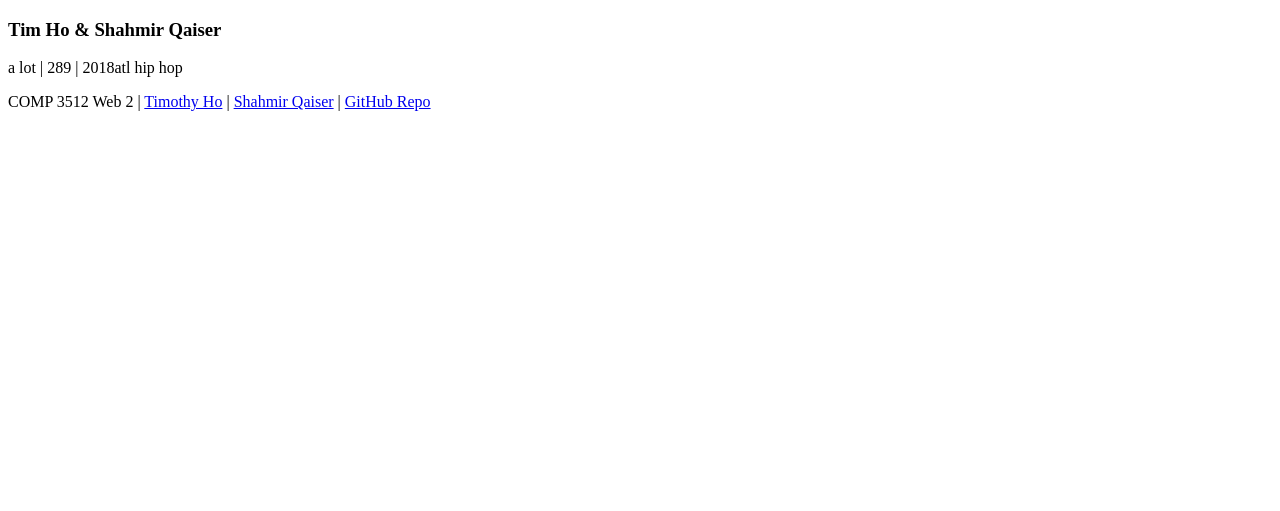
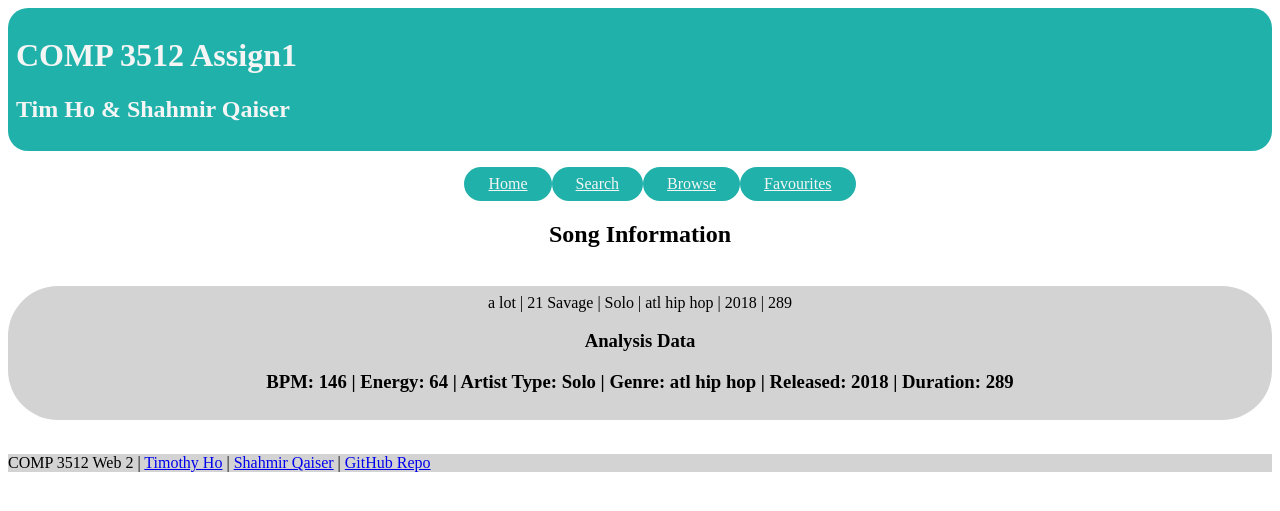
Before and after one commit to tho1341/asg1, a PHP site: page /single-page.php in a window 1280 px wide. Shown: the top 511 px of the page. Run offline with PHP 8.4, Linux system fonts and the light colour scheme; data comes from the database, SQL or seed files in the repository.

Commit message:
Styling css

```diff
--- a/tho1341/single-page.php
+++ b/tho1341/single-page.php
@@ -8,7 +8,7 @@ try{
     $pdo = new PDO(DBCONNSTRING,DBUSER,DBPASS);
     $pdo->setAttribute(PDO::ATTR_ERRMODE, PDO::ERRMODE_EXCEPTION);
 
-    $sql = "SELECT title, duration, year, genres.genre_name, artists.artist_name, types.type_name
+    $sql = "SELECT title, duration, year, genres.genre_name, artists.artist_name, types.type_name, bpm, energy, danceability, liveness, valence, acousticness, speechiness, popularity
             FROM songs
             LEFT JOIN genres ON genres.genre_id = songs.genre_id
             LEFT JOIN artists ON artists.artist_id = songs.artist_id
@@ -32,26 +32,40 @@ try{
     <meta charset="UTF-8">
     <meta http-equiv="X-UA-Compatible" content="IE=edge">
     <meta name="viewport" content="width=device-width, initial-scale=1.0">
+    <link rel="stylesheet" href="stylesheet.css">
     <title>COMP 3512 Assign1</title>
-    <h3>Tim Ho & Shahmir Qaiser</h3>
 </head>
 <body>
+    <header>
+    <div class="head">
+        <h1>COMP 3512 Assign1<h1>
+        <h2>Tim Ho & Shahmir Qaiser<h2>
+    </div>
+        <nav>
+            <ul class="nav">
+                <li> <a href="home-page.php">Home</a></li>
+                <li> <a href="search-page.php">Search</a></li>
+                <li> <a href="browse-results.php">Browse</a></li>
+                <li> <a href="view-fav.php">Favourites</a></li>
+            </ul>
+        </nav>
+    </header>
 
-    <section>
+    <div class="title">
+        <h2>Song Information<h2>
+    </div>
+    <br>
+    <section class="song">
         <?php
-
         foreach($result as $row){
-            echo $row['title'] . " | " . $row['duration'] . " | "  . $row['year'] . $row['genre_name'];
-
+            echo $row['title'] . " | " . $row['artist_name'] . " | "  . $row['type_name'] . " | " . $row['genre_name'] . " | " . $row['year'] . " | " . $row['duration'];
+            echo "<h3>Analysis Data<h3>";
+            echo "BPM: " . $row['bpm'] . " | Energy: " . $row['energy'] . " | Artist Type: "  . $row['type_name'] . " | Genre: " . $row['genre_name'] . " | Released: " . $row['year'] . " | Duration: " . $row['duration'];
         }
-
         ?>
-
-
-
     </section>
-
-    <footer>
+    <br>
+    <footer class="foot">
         <p>
             COMP 3512 Web 2 |
             <a href="https://github.com/tho1341">Timothy Ho</a> |
--- /dev/null
+++ b/tho1341/stylesheet.css
@@ -0,0 +1,38 @@
+.nav{
+    display: flex;
+    justify-content: center;
+    list-style-type: none;
+    text-align: center;
+
+}
+.nav li{
+    display:inline-block;
+}
+.nav a{
+    color:whitesmoke;
+    background-color:lightseagreen;
+    display: inline-block;
+    padding:0.5em 1.5em;
+    border-radius: 50px;
+}
+.nav a:hover{
+    background-color: cadetblue;
+}
+.title{
+    text-align: center;
+}
+.song{
+    text-align: center;
+    background-color:lightgrey;
+    padding: 0.5em;
+    border-radius:50px;
+}
+.head{
+    background-color: lightseagreen;
+    color: whitesmoke;
+    padding: 0.5em;
+    border-radius:20px;
+}
+.foot{
+    background-color:lightgrey;
+}
```
